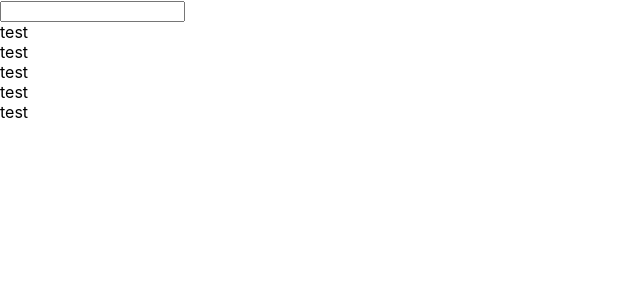
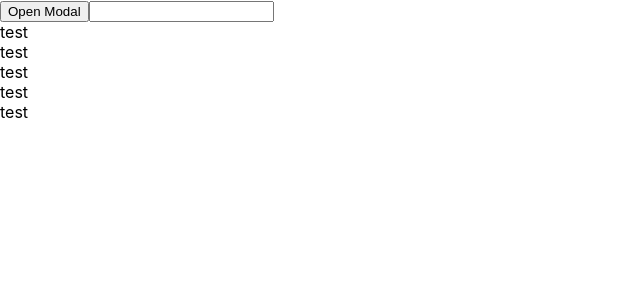
Before and after one commit to nightmarelie/react-playground, a React (Create React App) app: page / in a window 1280 px wide. Shown: the top 300 px of the page, without its empty margins (0-640 px from the left). Built offline with nearby package versions, Linux system fonts and the light colour scheme.

Commit message:
feat: add modal component

```diff
--- a/src/App.tsx
+++ b/src/App.tsx
@@ -1,8 +1,10 @@
 import React, { useState, ChangeEvent, useTransition } from "react";
-import ListComponent, { largeList } from "./ListComponent";
+import ListComponent, { largeList } from "./components/ListComponent";
+import Modal from "./components/Modal";
 import useLocalSotrage from "./hooks/useLocalStorage";
 
 function App() {
+  const [open, setOpen] = useState(false);
   const [name, setName] = useLocalSotrage("name", "");
   const [list, setList] = useState(largeList);
   const [isPanding, startTransition] = useTransition();
@@ -15,7 +17,11 @@ function App() {
   }
 
   return (
-    <div>
+    <div className="component">
+      <button onClick={() => setOpen(true)}>Open Modal</button>
+      <Modal isOpen={open} onClose={() => setOpen(false)}>
+        Fancy Modal
+      </Modal>
       <input type="text" value={name} onChange={handleChange} />
       {isPanding ? (
         <div>Loading...</div>
--- /dev/null
+++ b/src/components/Modal.tsx
@@ -0,0 +1,22 @@
+import React, { ReactElement, FC } from "react";
+import ReactDOM from "react-dom";
+
+type Props = {
+  isOpen: boolean;
+  onClose: () => void;
+  children: ReactElement | string;
+};
+
+const Modal: FC<Props> = ({ isOpen, onClose, children }) => {
+  if (!isOpen) return null;
+
+  return ReactDOM.createPortal(
+    <div className="modal">
+      <button onClick={onClose}>Close</button>
+      {children}
+    </div>,
+    document.body
+  );
+};
+
+export default Modal;
```
Also changed, not shown: src/components/ListComponent.tsx (renamed from src/ListComponent.tsx).
